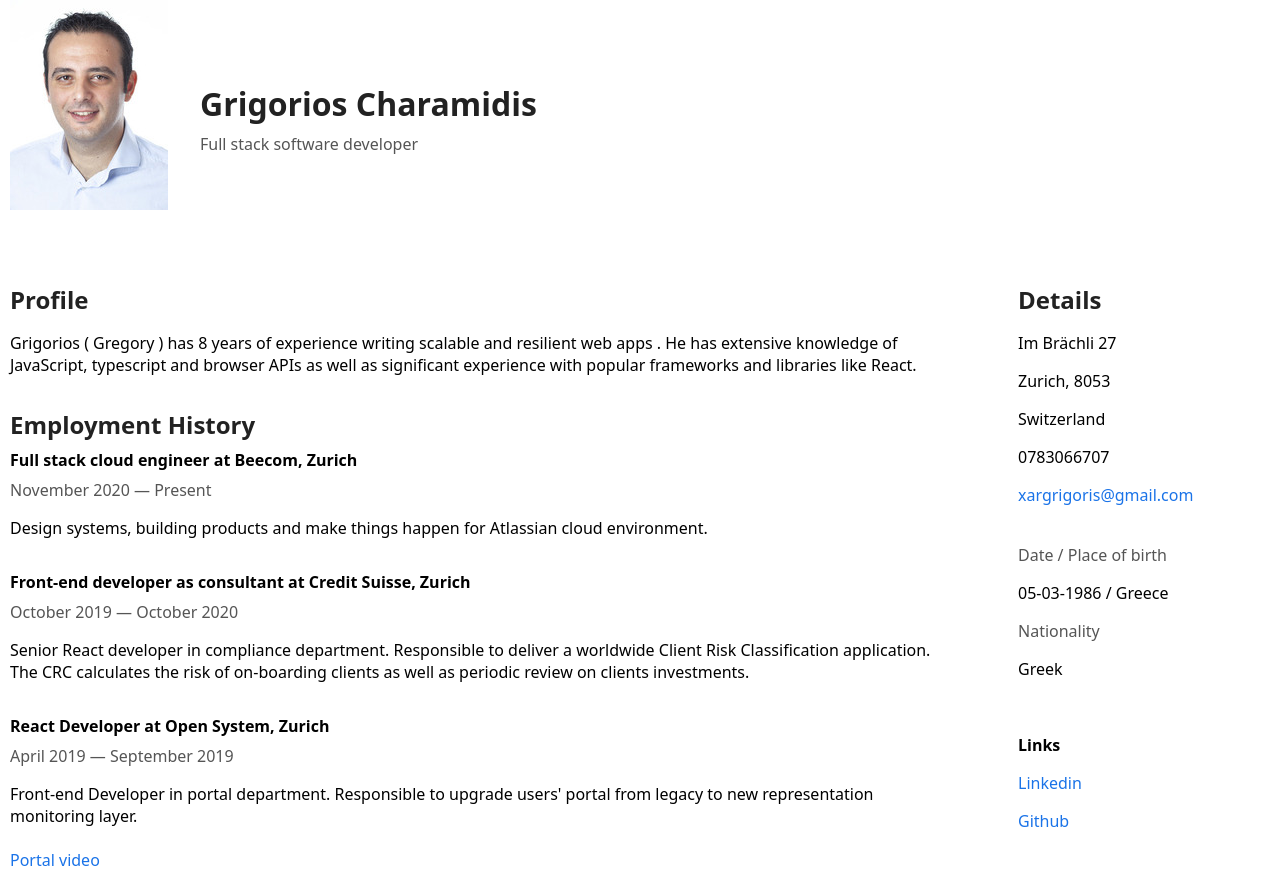
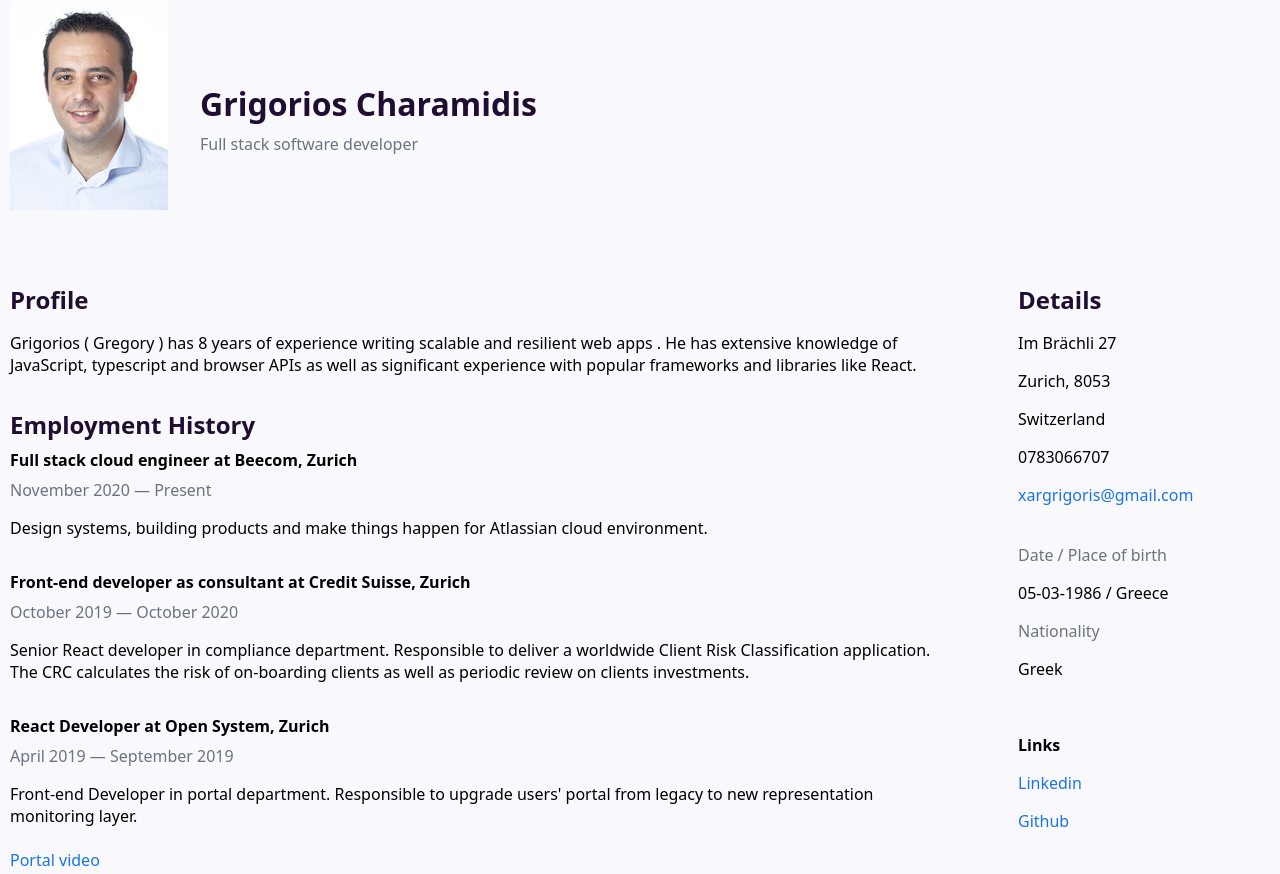
Before and after one commit to xargr/cv, a plain HTML site: page index.html in a window 1280 px wide. Shown: the top 874 px of the page. Drawn offline with Linux system fonts and the light colour scheme.

Commit message:
bg & colors changes

```diff
--- a/style.css
+++ b/style.css
@@ -11,14 +11,16 @@ html {
 
 :root {
   --default-section-space: 3rem;
-  --primary-color: #222;
-  --subtle-color: #555;
+  --primary-color: rgba(32,14,50,1);
+  --subtle-color: rgba(107,114,128,1);
   --link-color: #1a73e8;
+  --bg-color: rgba(249,249,253,1);
 }
 
 body {
     width: 1260px;
     margin: auto;
+    background-color: var(--bg-color);
 }
 
 h1, h2 {
```
